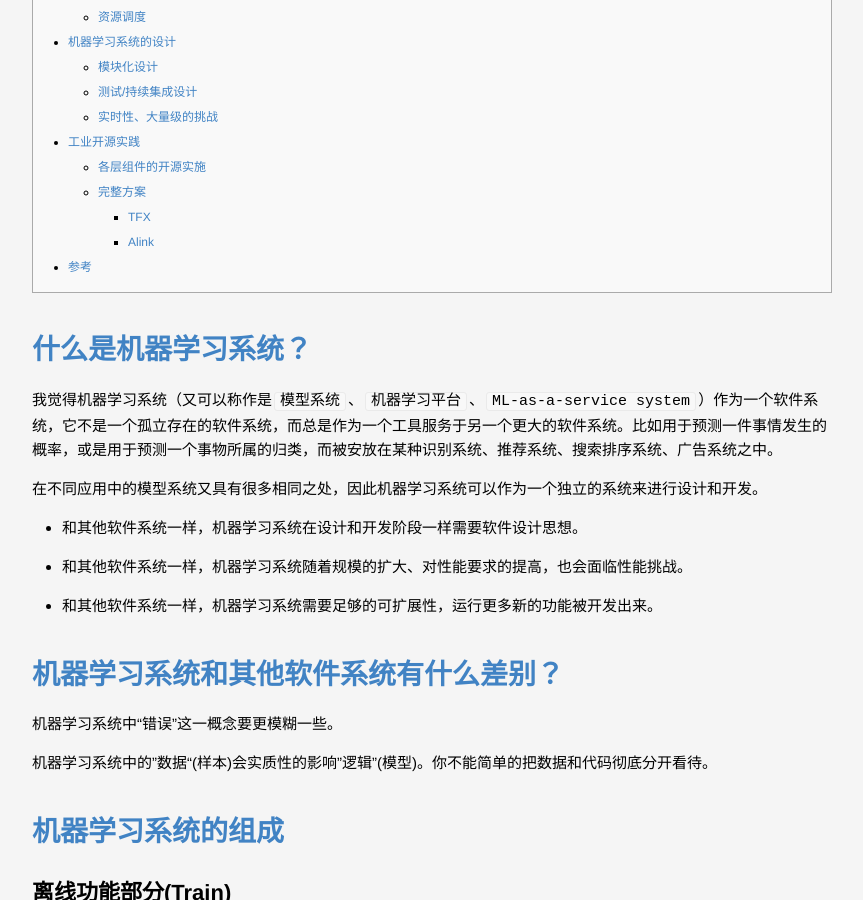
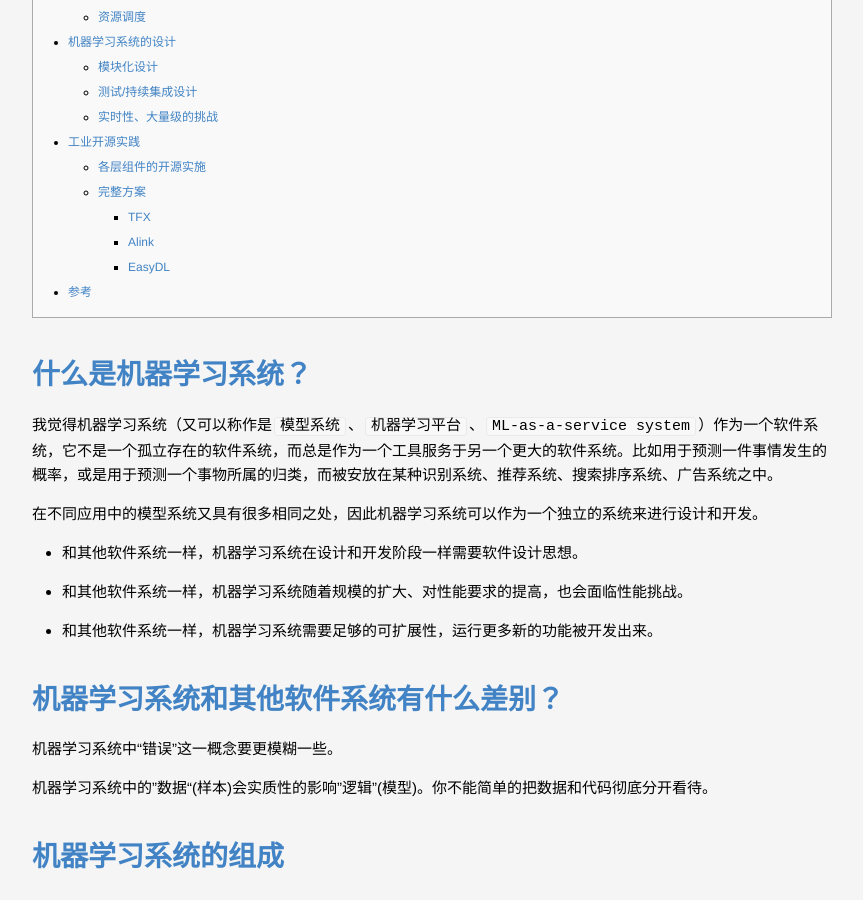
Before and after one commit to lucky521/blog, a Jekyll site: the page built from _posts/ml/2019-05-21-ML-System.markdown, in a window 1280 px wide and 900 px high, scrolled down 630 px. Shown: the whole window, without its empty margins (208-1071 px from the left). Built offline with Jekyll 4.4.1, drawn with Linux system fonts in a browser that asks for light colours; some of the changed text lies outside the part shown.

Commit message:
Update 2019-05-21-ML-System.markdown

```diff
--- a/_posts/ml/2019-05-21-ML-System.markdown
+++ b/_posts/ml/2019-05-21-ML-System.markdown
@@ -190,6 +190,9 @@
 https://ci.apache.org/projects/flink/flink-docs-release-1.8/dev/libs/ml/index.html
 
 
+### EasyDL
+https://ai.baidu.com/easydl/
+
 
 
 
```
